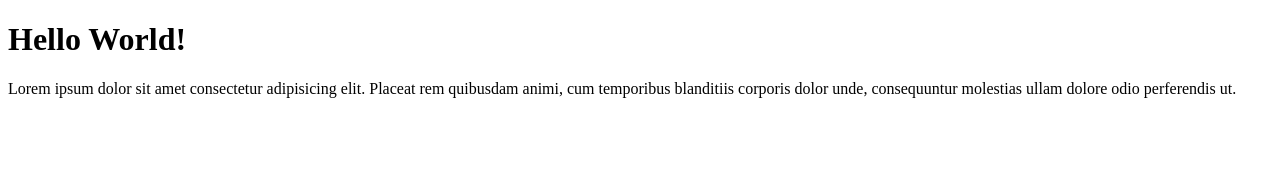
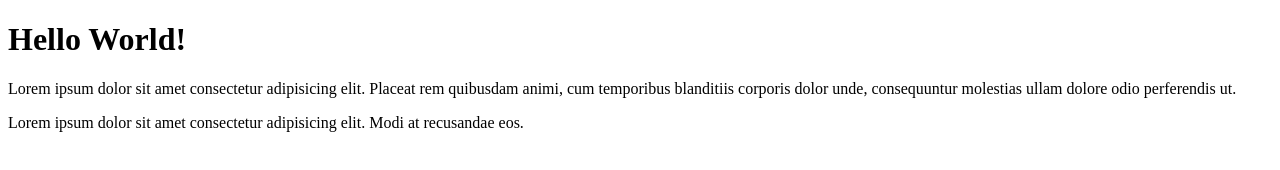
Before and after one commit to BIJI-ORKA/Test-GIT, a plain HTML site: page index.html in a window 1280 px wide. Drawn offline with Linux system fonts and the light colour scheme.

Commit message:
Menambahkan Paragraf

```diff
--- a/index.html
+++ b/index.html
@@ -9,5 +9,6 @@
 <body>
   <h1>Hello World!</h1>
   <p>Lorem ipsum dolor sit amet consectetur adipisicing elit. Placeat rem quibusdam animi, cum temporibus blanditiis corporis dolor unde, consequuntur molestias ullam dolore odio perferendis ut.</p>
+  <p>Lorem ipsum dolor sit amet consectetur adipisicing elit. Modi at recusandae eos.</p>
 </body>
 </html>
```
